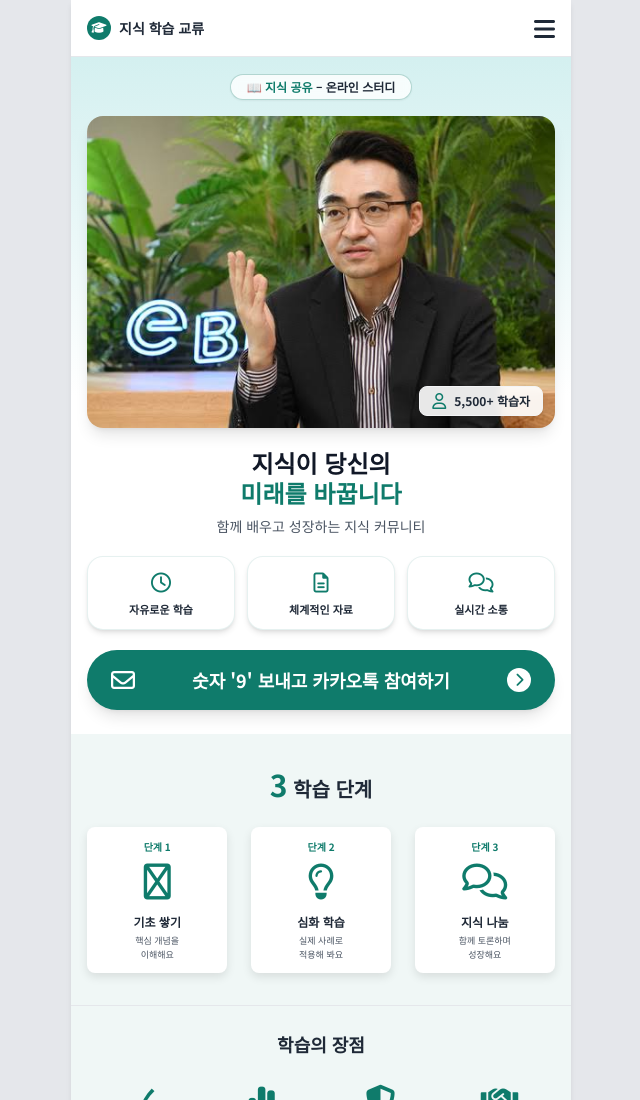
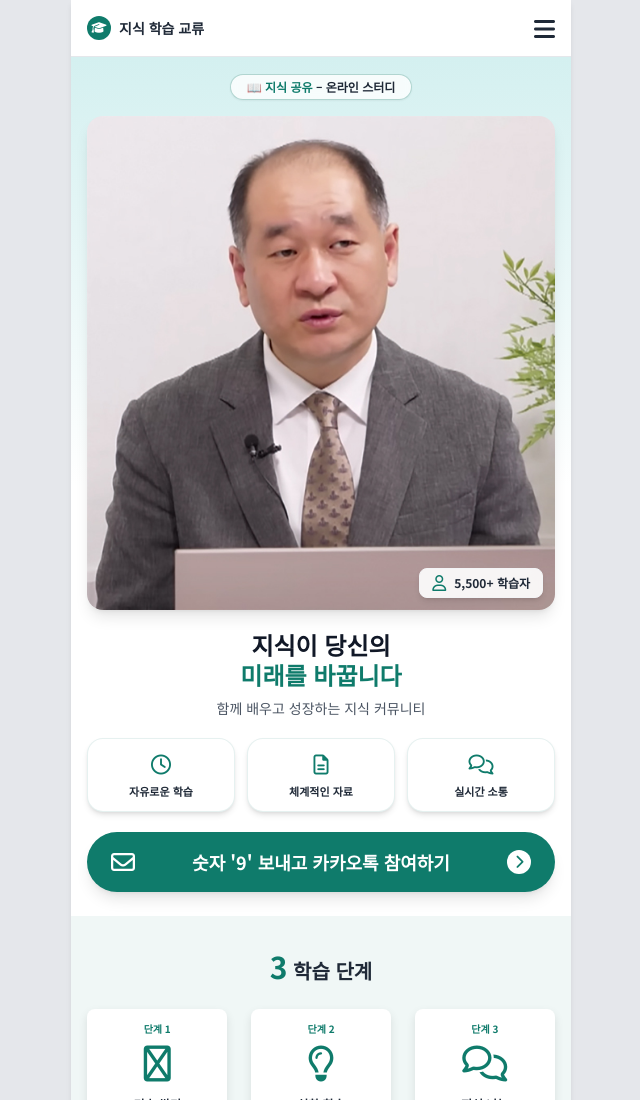
Before and after one commit to yuansn23/mnho713m.site, a plain HTML site: page index.html in a window 1280 px wide. Shown: the top 1100 px of the page, without its empty margins (319-959 px from the left). Drawn offline with nearby package versions, Linux system fonts and the light colour scheme.

Commit message:
Update index.html

```diff
--- a/index.html
+++ b/index.html
@@ -277,7 +277,7 @@
 
             <!-- 이미지 -->
             <div class="relative w-full rounded-2xl overflow-hidden shadow-lg mb-5">
-                <img src="img/66.jpg" class="w-full h-auto block" alt="지식 학습 이미지" />
+                <img src="img/123.png" class="w-full h-auto block" alt="지식 학습 이미지" />
                 <div class="absolute bottom-3 right-3 bg-white/90 backdrop-blur-sm rounded-lg px-3 py-1.5 shadow-md flex items-center gap-2 border border-gray-100">
                     <i class="fa-regular fa-user text-brand-main"></i>
                     <span class="font-bold text-xs">5,500+ 학습자</span>
```
